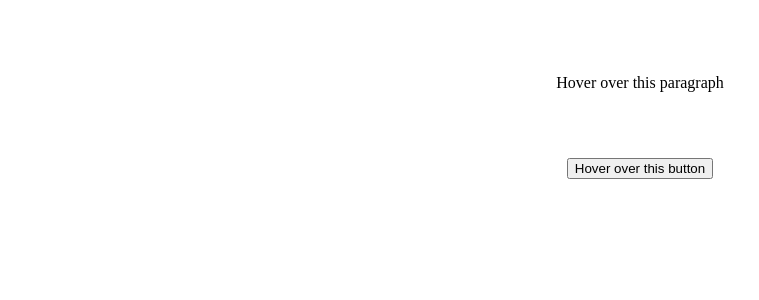
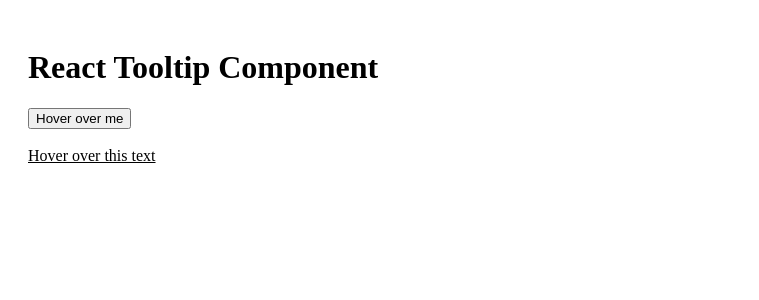
Before and after one commit to acciojob/react-composition-3-satyamjha09, a React app: page / in a window 1280 px wide. Shown: the top 300 px of the page, without its empty margins (0-759 px from the left). Built offline with nearby package versions, Linux system fonts and the light colour scheme.

Commit message:
finally Done Change

```diff
--- a/src/components/App.js
+++ b/src/components/App.js
@@ -2,17 +2,17 @@ import React from "react";
 import Tooltip from "./Tooltip";
 
 const App = () => {
-
   return (
-    <div style={{ padding: "50px", textAlign: "center" }}>
-
-
-      <Tooltip text="This is a Tooltip">
-        <p className="tooltip">Hover over this paragraph</p>
+    <div style={{ padding: "20px" }}>
+      <h1>React Tooltip Component</h1>
+      <Tooltip text="This is a tooltip!">
+        <button>Hover over me</button>
       </Tooltip>
-
-      <Tooltip text="This is another Tooltip">
-        <button className="tooltip">Hover over this button</button>
+      <br /><br />
+      <Tooltip text="Another tooltip example">
+        <span style={{ textDecoration: "underline", cursor: "pointer" }}>
+          Hover over this text
+        </span>
       </Tooltip>
     </div>
   );
--- a/src/components/Tooltip.css
+++ b/src/components/Tooltip.css
@@ -1,28 +1,20 @@
-.tooltip-container {
+.tooltip {
     position: relative;
-    display: flex;
-    flex-direction: column;
-    align-items: center;
-    height: 100px;
+    display: inline-block;
   }
 
-  .tooltip-text {
-    visibility: visible;
-    background-color: red;
+  .tooltiptext {
+    position: absolute;
+    background-color: black;
     color: white;
     text-align: center;
-    padding: 5px 10px;
+    padding: 5px;
     border-radius: 5px;
-    position: absolute;
-    bottom: 120%;
+    bottom: 125%;
     left: 50%;
     transform: translateX(-50%);
     white-space: nowrap;
-    opacity: 0;
-    transition: opacity 0.3s ease-in-out;
+    visibility: visible;
+    opacity: 1;
+    transition: opacity 0.3s;
   }
-
-  .tooltip-container:hover .tooltip-text {
-    opacity: 1;
-    visibility: visible;
-  }
--- a/src/components/Tooltip.js
+++ b/src/components/Tooltip.js
@@ -1,18 +1,18 @@
+// Tooltip.js
 import React, { useState } from "react";
 import "./Tooltip.css";
 
 const Tooltip = ({ text, children }) => {
-
   const [visible, setVisible] = useState(false);
 
   return (
     <div
-      className="tooltip-container"
+      className="tooltip"
       onMouseEnter={() => setVisible(true)}
       onMouseLeave={() => setVisible(false)}
     >
-      <div className="tooltip-target"> {children} </div>
-      {visible && <div className="tooltip-text"> {text} </div>}
+      {children}
+      {visible && <div className="tooltiptext">{text}</div>}
     </div>
   );
 };
```
